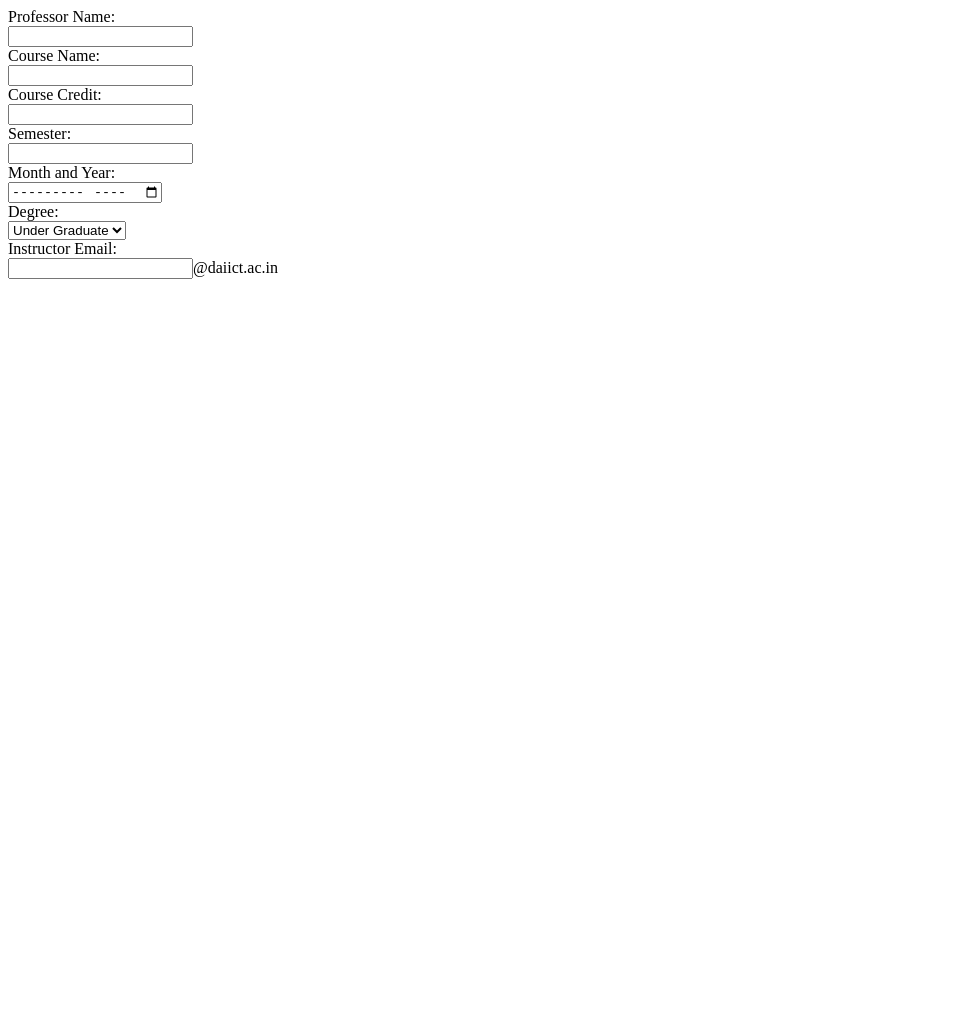
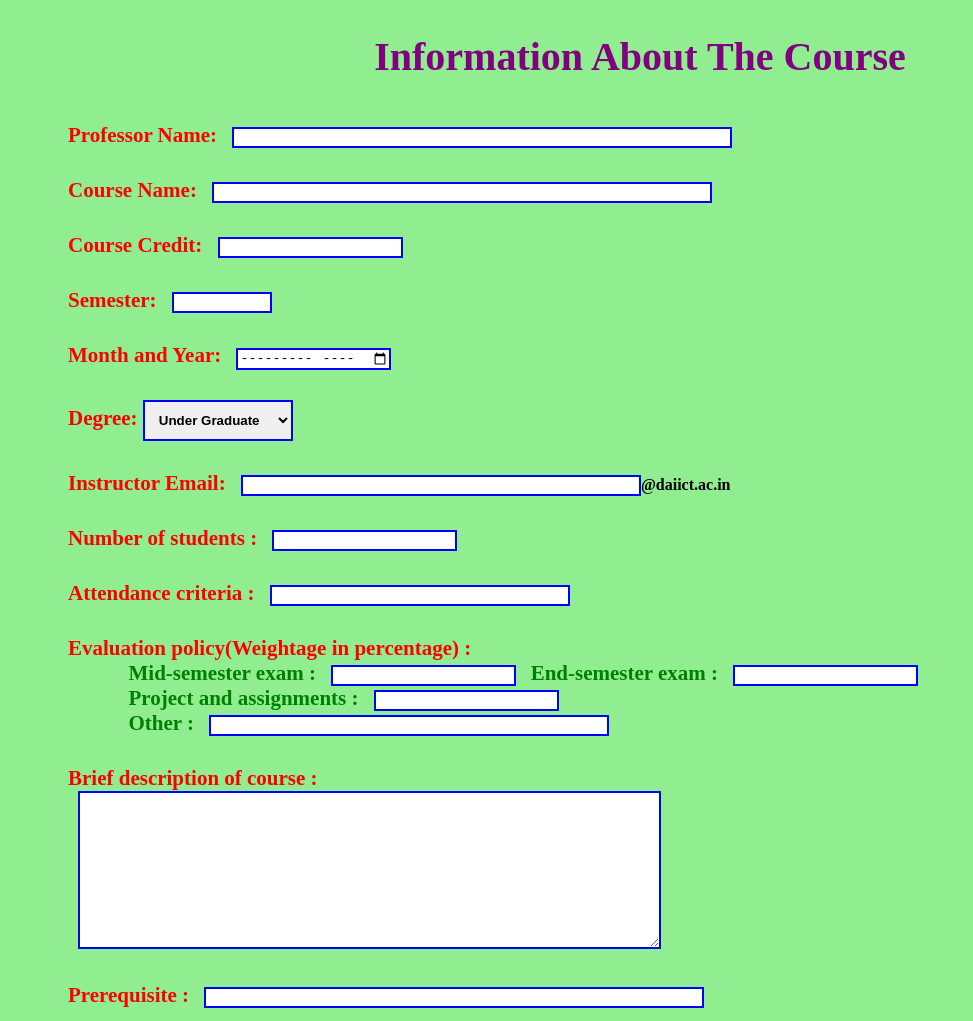
Before and after one commit to Pushpang/Presence-Create-course, a plain HTML site: page index.html in a window 1280 px wide. Shown: the top 1021 px of the page, without its empty margins (0-973 px from the left). Before the commit the page ends 800 px from the top, so only its background shows below. Drawn offline with Linux system fonts and the light colour scheme.

Commit message:
Done except student enrolled

```diff
--- a/index.html
+++ b/index.html
@@ -1,27 +1,104 @@
 <!DOCTYPE html PUBLIC "-//W3C//DTD HTML 4.01//EN" "http://www.w3.org/TR/html4/strict.dtd">
 <html>
+
 <head>
   <meta http-equiv="Content-Type" content="text/html; charset=utf-8">
   <meta http-equiv="Content-Style-Type" content="text/css">
   <title></title>
   <meta name="Generator" content="Cocoa HTML Writer">
   <meta name="CocoaVersion" content="1671.6">
+  <style>
+    * {
+      box-sizing: border-box;
+    }
 
+    body {
+      background-color: lightgreen;
+    }
+
+    h2 {
+      text-align: center;
+      font-weight: bold;
+      font-size: 40px;
+      color: purple;
+    }
+
+    .classdiv {
+      padding: 10px;
+      margin: 10px 10px 10px 50px;
+      font-weight: bold;
+    }
+
+    label,
+    strong {
+      font-size: 21px;
+      color: red;
+    }
+
+    input,
+    textarea {
+      border: 2px solid blue;
+      color: black;
+      margin-left: 10px;
+    }
+
+    #prof-name,
+    #course-name {
+      width: 500px;
+    }
+
+    #semester {
+      width: 100px;
+    }
+
+    #degree {
+      width: 150px;
+      padding: 10px;
+      border: 2px solid blue;
+      font-weight: bold;
+    }
+
+    #Prof_ID,
+    #other {
+      width: 400px;
+    }
+
+    #attend {
+      width: 300px;
+    }
+
+    .classdiv div {
+      margin-left: 50px;
+    }
+
+    .classdiv2 strong {
+      color: green;
+    }
+
+    #PR {
+      width: 500px;
+    }
+  </style>
 </head>
+
 <body>
   <div>
+    <h2>Information About The Course</h2>
     <form action="">
-
-    <label for="prof-name">Professor Name:</label><br>
+      <div class="classdiv">
+        <label for="prof-name"><strong> Professor Name: </strong></label>
         <input type="text" id="prof-name" name="prof-name"><br>
-
-    <label for="course-name">Course Name:</label><br>
+      </div>
+      <div class="classdiv">
+        <label for="course-name"><strong> Course Name: </strong></label>
         <input type="text" id="course-name" name="course-name"><br>
-
-    <label for="course-credit">Course Credit:</label><br>
+      </div>
+      <div class="classdiv">
+        <label for="course-credit"><strong> Course Credit: </strong></label>
         <input type="number" id="course-credit" name="course-credit"><br>
-
-    <label for="semester">Semester:</label><br>
+      </div>
+      <div class="classdiv">
+        <label for="semester"><strong> Semester: </strong></label>
         <input list="semesters" name="semester" id="semester">
         <datalist id="semesters">
           <option value="1">
@@ -34,21 +111,67 @@
           <option value="8">
           <option value="Summer">
         </datalist><br>
-
-    <label for="year">Month and Year:</label><br>
+      </div>
+      <div class="classdiv">
+        <label for="year"><strong> Month and Year: </strong></label>
         <input type="month" id="year" name="year"><br>
-
-    <label for="degree">Degree:</label><br>
+      </div>
+      <div class="classdiv">
+        <label for="degree"><strong> Degree: </strong></label>
         <select id="degree">
           <option value="UG">Under Graduate</option>
           <option value="PG">Post Graduate</option>
         </select><br>
-
-    <label for="Prof_ID">Instructor Email:</label><br>
-    <input type="text" id="Prof_ID" name="Prof_ID"><span>@daiict.ac.in</span><br>
-
-
+      </div>
+      <div class="classdiv">
+        <label for="Prof_ID"><strong> Instructor Email: </strong></label>
+        <input type="text" id="Prof_ID" name="Prof_ID"><span></b>@daiict.ac.in</span><br>
+      </div>
+      <div class="classdiv">
+        <label for="sn"><strong> Number of students : </strong></label>
+        <input type="number" name="sn" id="sn">
+      </div>
+      <div class="classdiv">
+        <label for="attend"><strong> Attendance criteria : </strong></label>
+        <input type="text" name="attend" id="attend">
+      </div>
+      <div class="classdiv">
+        <strong> Evaluation policy(Weightage in percentage) : </strong><br>
+        <div class="classdiv2">
+          <label for="ME"><strong> &nbsp;&nbsp;Mid-semester exam : </strong></label>
+          <input type="number" name="ME" id="ME">
+          <label for="EE"><strong> &nbsp; End-semester exam : </strong></label>
+          <input type="number" name="EE" id="EE"><br>
+          <label for="Proj"><strong> &nbsp; Project and assignments : </strong></label>
+          <input type="number" name="Proj" id="Proj">
+        </div>
+        <div class="classdiv2">
+          <label for="other" id="oth"><strong>&nbsp; Other : </strong></label>
+          <input type="text" name="other" id="other">
+        </div>
+      </div>
+      <div class="classdiv">
+        <label for="desc"><strong> Brief description of course : </strong></label><br>
+        <textarea name="desc" id="desc" cols="70" rows="10"></textarea>
+      </div>
+      <div class="classdiv">
+        <label for="PR"><strong> Prerequisite : </strong></label>
+        <input type="text" name="PR" id="PR">
+      </div>
+      <div class="classdiv">
+        <label for="TA"><strong> TA details : </strong></label><br>
+        <textarea name="TA" id="TA" cols="70" rows="10"></textarea>
+      </div>
+      <div class="classdiv">
+        <label for="readmat"><strong> Reading material : </strong></label><br>
+        <textarea name="readmat" id="readmat" cols="60" rows="10"></textarea>
+      </div>
+      <div class="classdiv">
+        <input type="submit" value="Submit">
+        <input type="reset" value="Reset">
+      </div>
     </form>
   </div>
 </body>
+
 </html>
```
Lines whose indentation alone changed are shown as unchanged.
